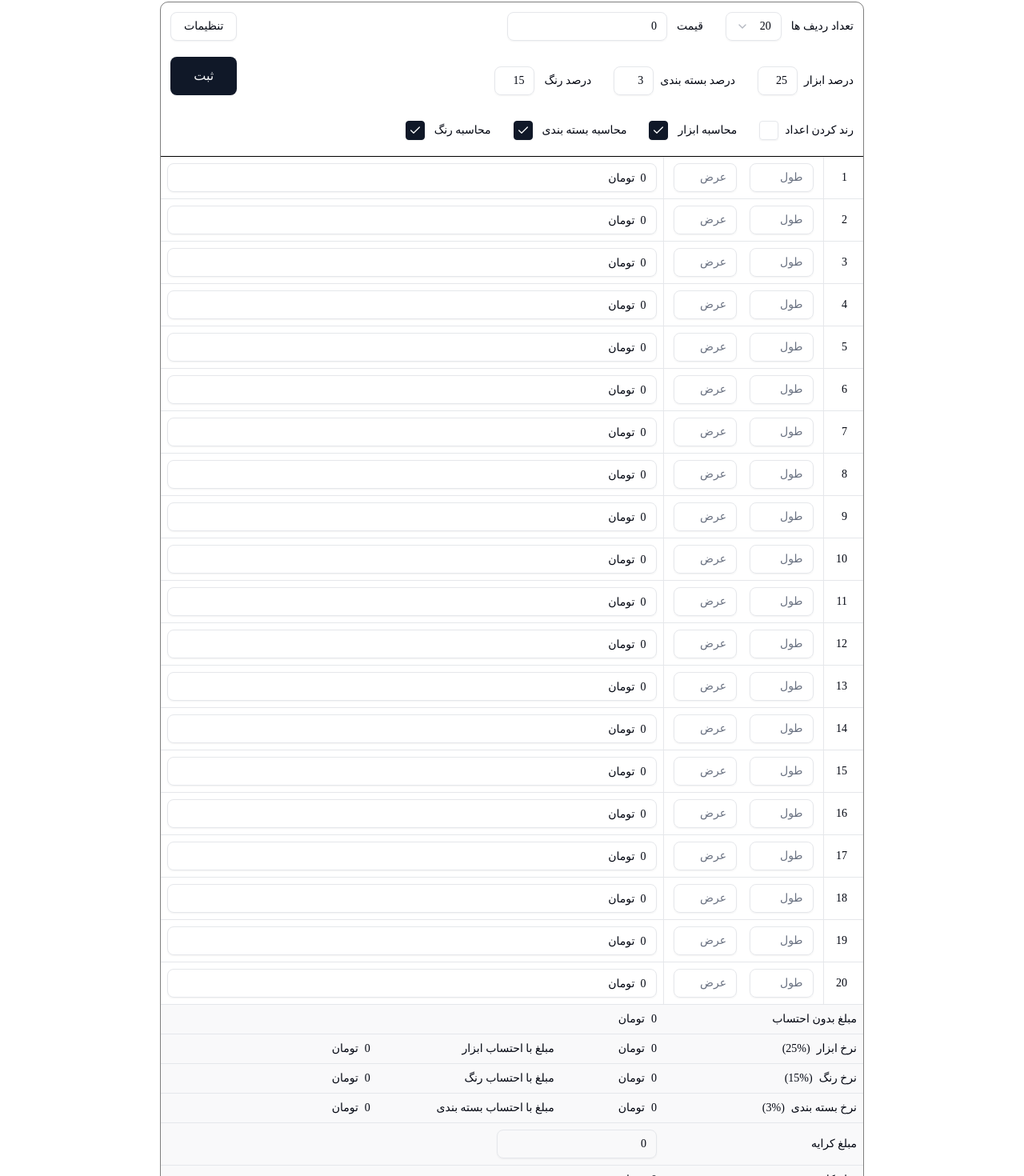
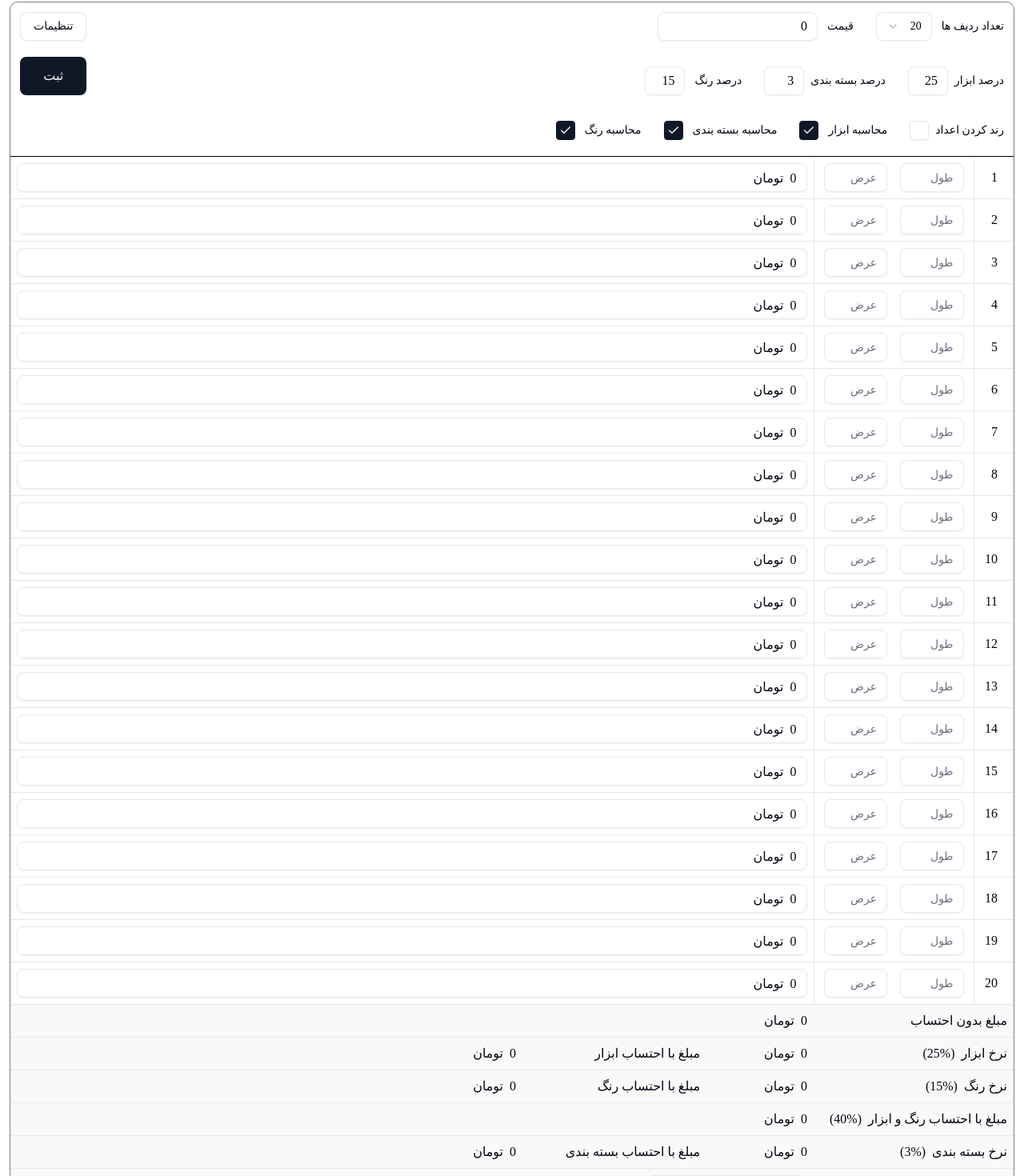
Before and after one commit to HoseinParvaresh/Invoice-project, a Next.js app: page / in a window 1280 px wide. Shown: the part 18-1488 px from the top of the page at 80% size. Built offline with nearby package versions, Linux system fonts and the light colour scheme; a web font is replaced by a local one.

Commit message:
change calc packing amount

```diff
--- a/src/pages/_app.js
+++ b/src/pages/_app.js
@@ -2,7 +2,7 @@ import "@/styles/globals.css";
 import ThemeProvider from "@/Context/theme-provider";
 export default function App({ Component, pageProps }) {
   return (
-    <div className="px-3 md:px-30 lg:px-50 py-5 font-dana dark:bg-[#242A38]">
+    <div className="px-3 2xl:px-30 py-5 font-dana dark:bg-[#242A38]">
       <ThemeProvider
         attribute="class"
         defaultTheme="system"
--- a/src/pages/index.js
+++ b/src/pages/index.js
@@ -8,16 +8,9 @@ import { formatNumber, roundUpToNearestFive, totalPrice, addPercentage, calcTota
 import { Label } from "@/components/ui/label"
 import { Checkbox } from "@/components/ui/checkbox"
 import { Select, SelectContent, SelectGroup, SelectItem, SelectTrigger, SelectValue, SelectLabel } from "@/components/ui/select"
-import { ModeToggle } from "@/utility/ModeToggle";
-import { calculatePercent } from "@/utility/utilityFunction";
+import { calculatePercent, calcPackingPercent } from "@/utility/utilityFunction";
 import { Button } from "@/components/ui/button";
-import {
-  Dialog,
-  DialogContent,
-  DialogHeader,
-  DialogTitle,
-  DialogTrigger,
-} from "@/components/ui/dialog"
+import { Dialog, DialogContent, DialogHeader, DialogTitle, DialogTrigger } from "@/components/ui/dialog"
 import { Moon, Sun } from "lucide-react"
 import { useTheme } from "next-themes"
 
@@ -39,7 +32,7 @@ export default function index() {
   const [coloring, setColoring] = useState(true)
   const [tools, setTools] = useState(true)
 
-  const [fontSize, setFontsize] = useState("!text-sm")
+  const [fontSize, setFontsize] = useState("!text-base")
 
   const [description, setDescription] = useState("")
 
@@ -135,17 +128,17 @@ export default function index() {
             {/* tools percent */}
             <div className="flex gap-2 items-center">
               <Label htmlFor="toolsPercent">درصد ابزار</Label>
-              <Input name="toolsPercent" onChange={(e) => setToolsPercent(Number(e.target.value))} value={toolsPercent} placeholder="" className={`w-[50px] ${fontSize}`} />
+              <Input name="toolsPercent" onChange={(e) => setToolsPercent(Number(e.target.value))} value={toolsPercent} placeholder="" className={`${fontSize === '!text-2xl' ? 'w-[60px]' : 'w-[50px]'} ${fontSize}`} />
             </div>
             {/* packing percent */}
             <div className="flex gap-2 items-center">
               <Label htmlFor="packingPercent">درصد بسته بندی</Label>
-              <Input name="packingPercent" onChange={(e) => setPackagingPercent(Number(e.target.value))} value={packagingPercent} placeholder="" className={`w-[50px] ${fontSize}`} />
+              <Input name="packingPercent" onChange={(e) => setPackagingPercent(Number(e.target.value))} value={packagingPercent} placeholder="" className={`${fontSize === '!text-2xl' ? 'w-[60px]' : 'w-[50px]'} ${fontSize}`} />
             </div>
             {/* coloring percent */}
             <div className="flex gap-3 items-center">
               <Label htmlFor="colorPercent">درصد رنگ</Label>
-              <Input name="colorPercent" onChange={(e) => setColoringPercent(Number(e.target.value))} value={coloringPercent} placeholder="" className={`w-[50px] ${fontSize}`} />
+              <Input name="colorPercent" onChange={(e) => setColoringPercent(Number(e.target.value))} value={coloringPercent} placeholder="" className={`${fontSize === '!text-2xl' ? 'w-[60px]' : 'w-[50px]'} ${fontSize}`} />
             </div>
           </div>
           {/* bottom */}
@@ -202,7 +195,6 @@ export default function index() {
                       </SelectTrigger>
                       <SelectContent>
                         <SelectGroup>
-                          <SelectItem value="!text-sm">14</SelectItem>
                           <SelectItem value="!text-base">16</SelectItem>
                           <SelectItem value="!text-lg">18</SelectItem>
                           <SelectItem value="!text-xl">20</SelectItem>
@@ -258,7 +250,7 @@ export default function index() {
                 <span className="mr-2">تومان</span>
               </div>
               <div className="flex">
-                <p className="w-[230px]">مبلغ با احتساب ابزار</p>
+                <p className={`${fontSize === '!text-2xl' ? 'w-[300px]' : 'w-[230px]'}`}>مبلغ با احتساب ابزار</p>
                 <div>
                   {addPercentage(totalPrice(rows), toolsPercent)}
                   <span className="mr-2">تومان</span>
@@ -278,12 +270,23 @@ export default function index() {
                 <span className="mr-2">تومان</span>
               </div>
               <div className="flex">
-                <p className="w-[230px]">مبلغ با احتساب رنگ</p>
+                <p className={`${fontSize === '!text-2xl' ? 'w-[300px]' : 'w-[230px]'}`}>مبلغ با احتساب رنگ</p>
                 <div>
                   {addPercentage(totalPrice(rows), coloringPercent)}
                   <span className="mr-2">تومان</span>
                 </div>
               </div>
+            </TableCell>
+          </TableRow>
+          {/* Amount including coloring */}
+          <TableRow className={`${coloring && tools ? 'span' : 'hidden'}`}>
+            <TableCell className={`${fontSize}`} colSpan={3}>
+              مبلغ با احتساب رنگ و ابزار
+              <span className="mr-2">(%{coloringPercent + toolsPercent})</span>
+            </TableCell>
+            <TableCell className={`text-right ${fontSize}`}>
+              {addPercentage(totalPrice(rows), coloringPercent + toolsPercent)}
+              <span className="mr-2">تومان</span>
             </TableCell>
           </TableRow>
           {/* Amount including packing */}
@@ -294,13 +297,13 @@ export default function index() {
             </TableCell>
             <TableCell className={`text-right flex gap-20 ${fontSize}`}>
               <div>
-                {calculatePercent(totalPrice(rows), packagingPercent)}
+                {calculatePercent(calcPackingPercent(totalPrice(rows), coloringPercent + toolsPercent), packagingPercent)}
                 <span className="mr-2">تومان</span>
               </div>
               <div className="flex">
-                <p className="w-[230px]">مبلغ با احتساب بسته بندی</p>
+                <p className={`${fontSize === '!text-2xl' ? 'w-[300px]' : 'w-[230px]'}`}>مبلغ با احتساب بسته بندی</p>
                 <div>
-                  {addPercentage(totalPrice(rows), packagingPercent)}
+                  {formatNumber(calcTotalAmount(packaging, coloring, tools, packagingPercent, coloringPercent, toolsPercent, rent, totalPrice(rows)) - rent)}
                   <span className="mr-2">تومان</span>
                 </div>
               </div>
--- a/src/utility/ModeToggle.js
+++ /dev/null
@@ -1,21 +0,0 @@
-"use client"
-
-import * as React from "react"
-import { Moon, Sun } from "lucide-react"
-import { useTheme } from "next-themes"
-import { Button } from "@/components/ui/button"
-
-export function ModeToggle() {
-  const [toggleMode,setToggleMode] = React.useState("light")
-
-  const { setTheme } = useTheme()
-  setTheme(toggleMode)
-
-  return (
-    <Button variant="outline" size="icon" onClick={() => toggleMode === 'light' ? setToggleMode("dark") : setToggleMode("light")}>
-      <Sun className="h-[1.2rem] w-[1.2rem] scale-100 rotate-0 transition-all dark:scale-0 dark:-rotate-90" />
-      <Moon className="absolute h-[1.2rem] w-[1.2rem] scale-0 rotate-90 transition-all dark:scale-100 dark:rotate-0" />
-      <span className="sr-only">Toggle theme</span>
-    </Button>
-  )
-}
--- a/src/utility/utilityFunction.js
+++ b/src/utility/utilityFunction.js
@@ -13,14 +13,18 @@ function addPercentage(amount, percent) {
 }
 function calcTotalAmount(packaging, coloring, tools, packagingPercent, coloringPercent, toolsPercent, rent, amount) {
     const totalPercent =
-        (packaging ? packagingPercent : 0) +
         (coloring ? coloringPercent : 0) +
         (tools ? toolsPercent : 0);
 
-    return (amount * (1 + totalPercent / 100)) + rent
+    const priceWithoutPacking = amount * (1 + totalPercent / 100)
+
+    return (priceWithoutPacking * (1 + (packaging ? packagingPercent : 0) / 100)) + rent
 }
 function calculatePercent(amount, percent) {
     return formatNumber(amount * (percent / 100))
 }
+function calcPackingPercent(amount, percent) {
+    return amount * (1 + percent / 100)
+}
 
-export { formatNumber, roundUpToNearestFive, totalPrice, addPercentage, calcTotalAmount, calculatePercent }
+export { formatNumber, roundUpToNearestFive, totalPrice, addPercentage, calcTotalAmount, calculatePercent, calcPackingPercent }
```
